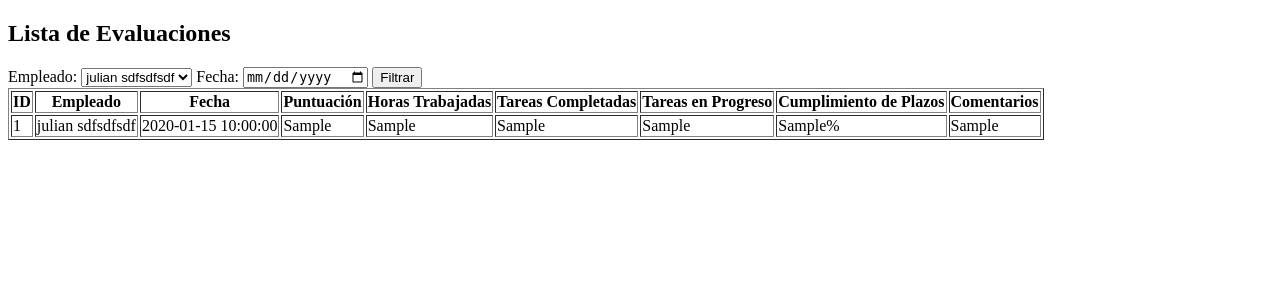
After one commit to EdwinChen-UFIDE/Gestion_Proyectos_Soluciones_Epsilon, a PHP site: page /listar_evaluaciones.php in a window 1280 px wide. The commit adds this page. Shown: the top 300 px of the page. Run offline with PHP 8.4, Linux system fonts and the light colour scheme; a user stored in the database is signed in; data comes from the database, SQL or seed files in the repository; tables that the repository leaves empty or names only in its code hold one stand-in row (values such as "Sample post").

Commit message:
listar evaluaciones funcional
se ajusto el id de rol para admin y la lista de evaluaciones esta funcioanl

```diff
--- a/Proyecto_Gestion_Proyectos_SolucionesEpsilon/Proyecto_Gestion_Proyectos/HomePage.html
+++ b/Proyecto_Gestion_Proyectos_SolucionesEpsilon/Proyecto_Gestion_Proyectos/HomePage.html
@@ -42,9 +42,9 @@
 <body>
     <nav>
         <div>
-            <a href="Contabilidad.html">Contabilidad</a>
-            <a href="Reportes.html">Reportes</a>
-            <a href="Empleados.html">Empleados</a>
+            <a href="homepageAdmin.php">Contabilidad</a>
+            <a href="registrar_evaluacion.php">Reportes</a>
+            <a href="listar_evaluaciones.php">Empleados</a>
             <a href="Administracion.html">Administración</a>
         </div>
     </nav>
--- a/Proyecto_Gestion_Proyectos_SolucionesEpsilon/Proyecto_Gestion_Proyectos/homepageAdmin.php
+++ b/Proyecto_Gestion_Proyectos_SolucionesEpsilon/Proyecto_Gestion_Proyectos/homepageAdmin.php
@@ -3,7 +3,7 @@
 session_start();
 
 // Verifica si el usuario tiene el rol de admin
-if (isset($_SESSION['role_id']) && $_SESSION['role_id'] == 8) { // Rol de admin con ID 1
+if (isset($_SESSION['role_id']) && $_SESSION['role_id'] == 1) { // Rol de admin con ID 1
     echo '<a href="registrarEmpleados.php" style="padding: 10px 15px; background-color: #4CAF50; color: white; text-decoration: none; border-radius: 5px;">Registrar Empleado</a>';
     echo '<a href="listar_empleados.php" style="padding: 10px 15px; background-color: #4CAF50; color: white; text-decoration: none; border-radius: 5px;">Ver Empleados Actuales</a>';
     echo '<a href="Roles.php" style="padding: 10px 15px; background-color:rgb(76, 175, 158); color: white; text-decoration: none; border-radius: 5px; margin-right: 10px;">Registrar Rol</a>';
--- /dev/null
+++ b/Proyecto_Gestion_Proyectos_SolucionesEpsilon/Proyecto_Gestion_Proyectos/listar_evaluaciones.php
@@ -0,0 +1,116 @@
+<?php
+require_once 'db_config.php';
+session_start();
+
+try {
+    $pdo = new PDO("mysql:host=$db_host;dbname=$db_name", $db_user, $db_pass);
+    $pdo->setAttribute(PDO::ATTR_ERRMODE, PDO::ERRMODE_EXCEPTION);
+} catch (PDOException $e) {
+    die("Error de conexión a la base de datos: " . $e->getMessage());
+}
+
+// Obtener datos del usuario autenticado
+$usuario_id = $_SESSION['user_id'];
+$es_admin = ($_SESSION['role_id'] == 1); // Para ver si es admin
+
+// Filtros opcionales
+$filtro_empleado = $es_admin && isset($_GET['empleado_id']) ? intval($_GET['empleado_id']) : $usuario_id;
+$filtro_fecha = isset($_GET['fecha']) ? $_GET['fecha'] : null;
+
+// Construir consulta SQL dinámica
+$sql = "SELECT e.id, e.fecha, e.comentarios, e.puntuacion, e.horas_trabajadas,
+               e.tareas_completadas, e.tareas_en_progreso, e.cumplimiento_plazos,
+               emp.nombre, emp.apellidos
+        FROM evaluaciones_desempeno e
+        JOIN empleados emp ON e.empleado_id = emp.id
+        WHERE e.empleado_id = :empleado_id";
+
+$params = ['empleado_id' => $filtro_empleado];
+
+if ($filtro_fecha) {
+    $sql .= " AND e.fecha = :fecha";
+    $params['fecha'] = $filtro_fecha;
+}
+
+$sql .= " ORDER BY e.fecha DESC";
+
+try {
+    $stmt = $pdo->prepare($sql);
+    $stmt->execute($params);
+    $evaluaciones = $stmt->fetchAll(PDO::FETCH_ASSOC);
+} catch (PDOException $e) {
+    die("Error al obtener evaluaciones: " . $e->getMessage());
+}
+
+// Obtener empleados (solo para admins)
+$empleados = [];
+if ($es_admin) {
+    try {
+        $stmt = $pdo->query("SELECT id, nombre, apellidos FROM empleados");
+        $empleados = $stmt->fetchAll(PDO::FETCH_ASSOC);
+    } catch (PDOException $e) {
+        die("Error al obtener empleados: " . $e->getMessage());
+    }
+}
+?>
+
+<!DOCTYPE html>
+<html lang="es">
+<head>
+    <meta charset="UTF-8">
+    <meta name="viewport" content="width=device-width, initial-scale=1.0">
+    <title>Lista de Evaluaciones</title>
+</head>
+<body>
+    <h2>Lista de Evaluaciones</h2>
+
+    <form method="GET" action="listar_evaluaciones.php">
+        <?php if ($es_admin): ?>
+            <label for="empleado_id">Empleado:</label>
+            <select id="empleado_id" name="empleado_id">
+                <option value="">Todos</option>
+                <?php foreach ($empleados as $empleado): ?>
+                    <option value="<?= htmlspecialchars($empleado['id']); ?>" <?= ($filtro_empleado == $empleado['id']) ? 'selected' : ''; ?>>
+                        <?= htmlspecialchars($empleado['nombre'] . " " . $empleado['apellidos']); ?>
+                    </option>
+                <?php endforeach; ?>
+            </select>
+        <?php endif; ?>
+
+        <label for="fecha">Fecha:</label>
+        <input type="date" id="fecha" name="fecha" value="<?= htmlspecialchars($filtro_fecha); ?>">
+        <button type="submit">Filtrar</button>
+    </form>
+
+    <table border="1">
+        <thead>
+            <tr>
+                <th>ID</th>
+                <th>Empleado</th>
+                <th>Fecha</th>
+                <th>Puntuación</th>
+                <th>Horas Trabajadas</th>
+                <th>Tareas Completadas</th>
+                <th>Tareas en Progreso</th>
+                <th>Cumplimiento de Plazos</th>
+                <th>Comentarios</th>
+            </tr>
+        </thead>
+        <tbody>
+            <?php foreach ($evaluaciones as $evaluacion): ?>
+                <tr>
+                    <td><?= htmlspecialchars($evaluacion['id']); ?></td>
+                    <td><?= htmlspecialchars($evaluacion['nombre'] . " " . $evaluacion['apellidos']); ?></td>
+                    <td><?= htmlspecialchars($evaluacion['fecha']); ?></td>
+                    <td><?= htmlspecialchars($evaluacion['puntuacion']); ?></td>
+                    <td><?= htmlspecialchars($evaluacion['horas_trabajadas']); ?></td>
+                    <td><?= htmlspecialchars($evaluacion['tareas_completadas']); ?></td>
+                    <td><?= htmlspecialchars($evaluacion['tareas_en_progreso']); ?></td>
+                    <td><?= htmlspecialchars($evaluacion['cumplimiento_plazos']) . '%'; ?></td>
+                    <td><?= htmlspecialchars($evaluacion['comentarios']); ?></td>
+                </tr>
+            <?php endforeach; ?>
+        </tbody>
+    </table>
+</body>
+</html>
--- a/Proyecto_Gestion_Proyectos_SolucionesEpsilon/Proyecto_Gestion_Proyectos/login.php
+++ b/Proyecto_Gestion_Proyectos_SolucionesEpsilon/Proyecto_Gestion_Proyectos/login.php
@@ -37,7 +37,7 @@ if ($_SERVER['REQUEST_METHOD'] === 'POST') {
                 $_SESSION['role_id'] = $user['role_id'];
 
                 // Redirigir según el rol
-                if ($user['role_id'] == 8) { // Rol de admin con ID 8
+                if ($user['role_id'] == 1) { // Rol de admin con ID 8
                     echo "<script>alert('Inicio de sesión exitoso. Bienvenido, Admin.'); window.location.href = 'homepageAdmin.php';</script>";
                 } else {
                     echo "<script>alert('Inicio de sesión exitoso.'); window.location.href = 'HomePage.html';</script>";
```
